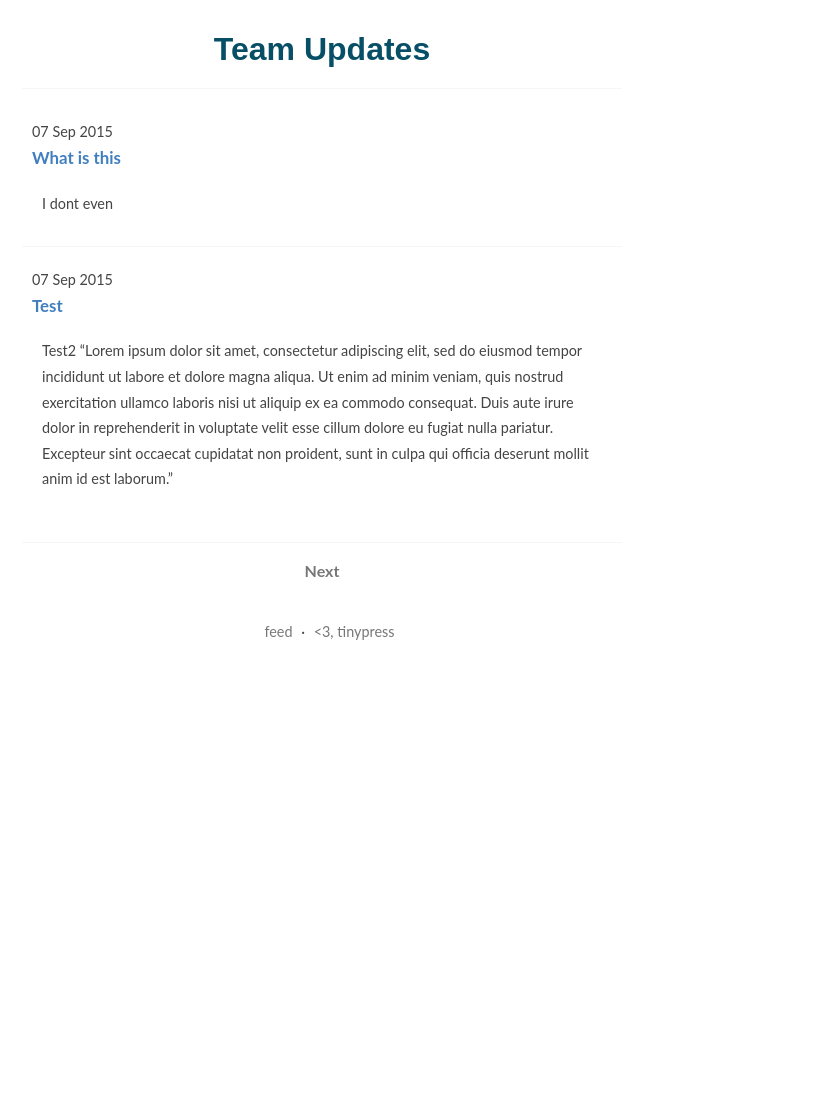
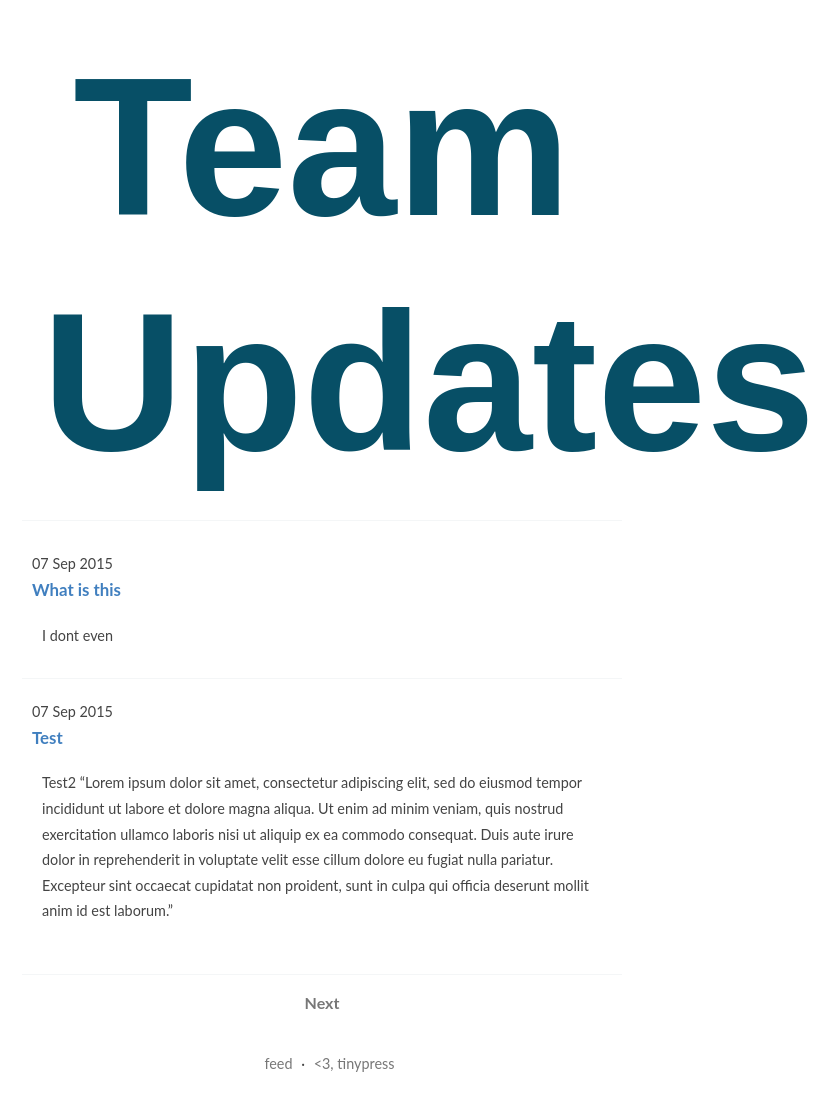
Before and after one commit to spretto/spretto.github.io, a Jekyll site: the page built from index.html, in a window 1280 px wide. Shown: the whole page, without its empty margins (318-1157 px from the left). Built offline with Jekyll 4.4.1, drawn with Linux system fonts in a browser that asks for light colours; the list of posts is cut into pages by our own code; before the commit the page ends 900 px from its top, so only the background shows below that.

Commit message:
Update style.css

```diff
--- a/assets/css/style.css
+++ b/assets/css/style.css
@@ -38,7 +38,7 @@ nav a{
 }
 header{
     font-family: 'Montserrat', sans-serif;
-    font-weight: 700;
+    font-size: 98px;
     color: #074f66;
     margin: 10px 0;
     padding: 20px;
```
